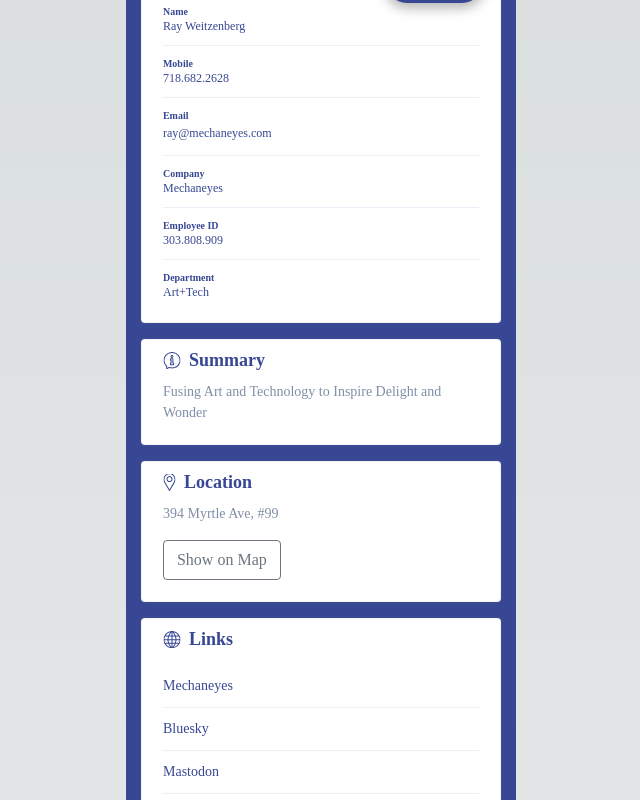
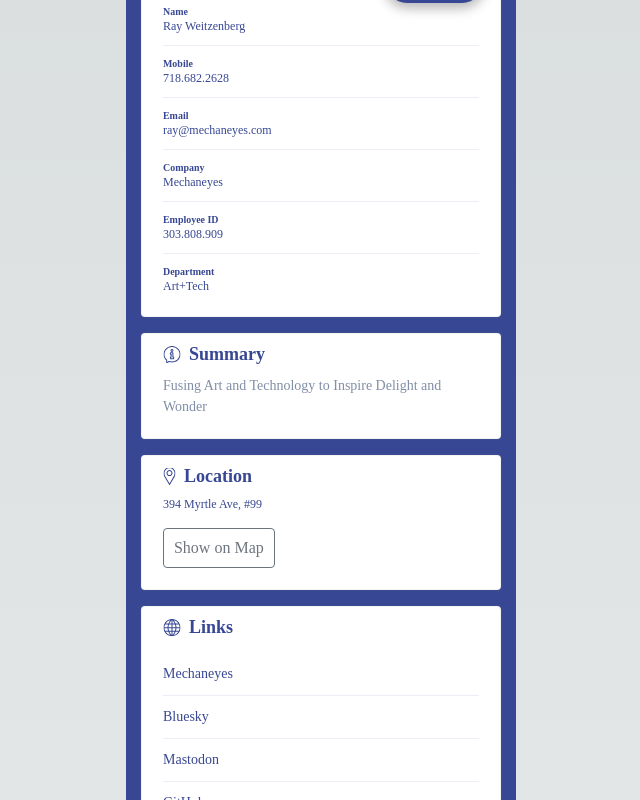
Before and after one commit to mechaneyes/algoeye, a Next.js app: page /ray in a window 1280 px wide. Shown: the part 477-1277 px from the top of the page, without its empty margins (319-959 px from the left). Built offline with nearby package versions, Linux system fonts and the light colour scheme.

Commit message:
location section

```diff
--- a/src/app/ray/page.js
+++ b/src/app/ray/page.js
@@ -76,11 +76,7 @@
                 <li>
                   <h5>Email</h5>
                   <p>
-                    <a
-                      className={styles.raymechaneyescom}
-                      href="mailto:ray@mechaneyes.com"
-                      target="_blank"
-                    >
+                    <a href="mailto:ray@mechaneyes.com" target="_blank">
                       ray@mechaneyes.com
                     </a>
                   </p>
@@ -101,10 +97,7 @@
               <div className="save-vcard">
                 <SaveVCard />
                 <div className="save-vcard__icon">
-                  <img
-                    alt=""
-                    src="images/saveContacts.svg"
-                  />
+                  <img alt="" src="images/saveContacts.svg" />
                 </div>
               </div>
             </section>
@@ -130,7 +123,7 @@
             {/* // ————————————————————————————————————o————————————————————————————————————o location -->
                   // ————————————————————————————————————o location —>
               //  */}
-            <section className="section">
+            <section className="section section--location">
               <div className="section-header">
                 <img
                   className="location-icon"
@@ -139,19 +132,14 @@
                 />
                 <h2>Location</h2>
               </div>
-              <div className={styles.container26}>
-                <div className={styles.list1}>
-                  <div className={styles.div}>394 Myrtle Ave, #99</div>
-                </div>
-                <div className={styles.link14}>
+              <p>394 Myrtle Ave, #99</p>
+              <div className="location-button">
                 <a
-                    className={styles.showOnMap}
                   href="https://www.google.com/maps/search/394+Myrtle+Ave%2C+%2399"
                   target="_blank"
                 >
                   Show on Map
                 </a>
-                </div>
               </div>
             </section>
 
--- a/src/app/styles/_vcard.scss
+++ b/src/app/styles/_vcard.scss
@@ -150,6 +150,26 @@
         }
       }
     }
+
+    &--location {
+      p {
+        padding-left: 1.25rem;
+      }
+
+      .location-button {
+        border-radius: 4px;
+        border: 1px solid #6c757d;
+        display: flex;
+        flex-direction: row;
+        align-items: center;
+        justify-content: flex-start;
+        margin: 1rem 1.25rem 1.25rem;
+        padding: 0.625rem;
+        text-align: center;
+        font-size: 1rem;
+        color: #6c757d;
+      }
+    }
   }
 
   .title {
```
Lines whose indentation alone changed are shown as unchanged.
